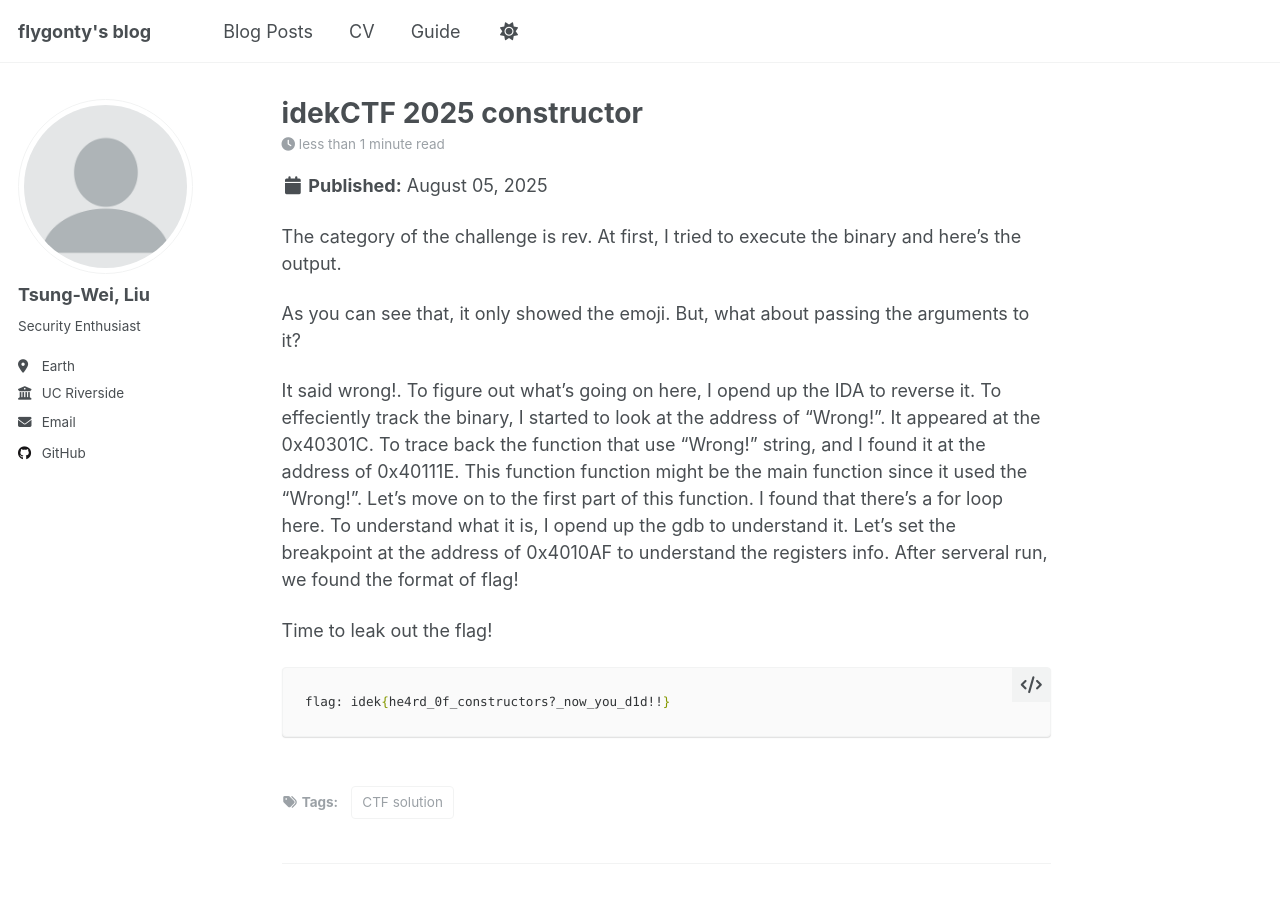
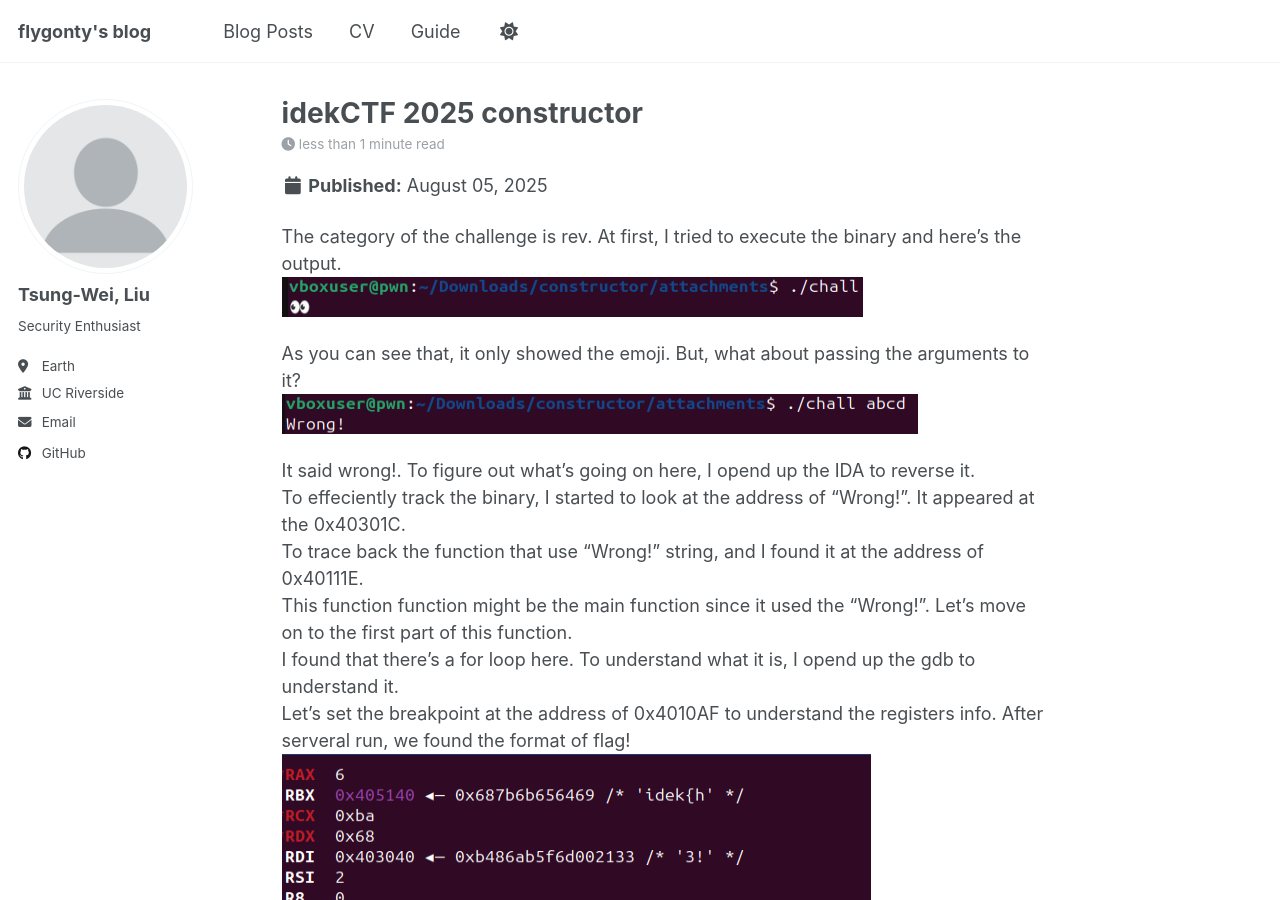
Before and after one commit to flygonty/flygonty.github.io, a Jekyll site: the page built from _posts/2025-08-05-idekCTF-2025-constructor.md, in a window 1280 px wide and 900 px high. Built offline with Jekyll 4.4.1, drawn with Linux system fonts in a browser that asks for light colours; a script that is not in the unit is left out.

Commit message:
fix the 2025-08-05-idekCTF-2025-constructor.md

````diff
--- a/_posts/2025-08-05-idekCTF-2025-constructor.md
+++ b/_posts/2025-08-05-idekCTF-2025-constructor.md
@@ -7,22 +7,22 @@ tags:
 ---
 
 
-The category of the challenge is rev. At first, I tried to execute the binary and here's the output.
-![](images/idekCTF2025/initial_output.png)
+The category of the challenge is rev. At first, I tried to execute the binary and here's the output.\
+![](/images/idekCTF2025/initial_output.png)
 
-As you can see that, it only showed the emoji. But, what about passing the arguments to it?
-![](images/idekCTF2025/first_try.png)
+As you can see that, it only showed the emoji. But, what about passing the arguments to it?\
+![](/images/idekCTF2025/first_try.png)
 
-It said wrong!. To figure out what's going on here, I opend up the IDA to reverse it.
-To effeciently track the binary, I started to look at the address of "Wrong!". It appeared at the 0x40301C.
-To trace back the function that use "Wrong!" string, and I found it at the address of 0x40111E.
-This function function might be the main function since it used the "Wrong!". Let's move on to the first part of this function.
-I found that there's a for loop here. To understand what it is, I opend up the gdb to understand it.
-Let's set the breakpoint at the address of 0x4010AF to understand the registers info. After serveral run, we found the format of flag!
-![](images/idekCTF2025/flag_format.png)
+It said wrong!. To figure out what's going on here, I opend up the IDA to reverse it.\
+To effeciently track the binary, I started to look at the address of "Wrong!". It appeared at the 0x40301C.\
+To trace back the function that use "Wrong!" string, and I found it at the address of 0x40111E.\
+This function function might be the main function since it used the "Wrong!". Let's move on to the first part of this function.\
+I found that there's a for loop here. To understand what it is, I opend up the gdb to understand it.\
+Let's set the breakpoint at the address of 0x4010AF to understand the registers info. After serveral run, we found the format of flag!\
+![](/images/idekCTF2025/flag_format.png)
 
-Time to leak out the flag!
-![](images/idekCTF2025/flag.png)
+Time to leak out the flag!\
+![](/images/idekCTF2025/flag.png)
 
 ```bash
 flag: idek{he4rd_0f_constructors?_now_you_d1d!!}
````
